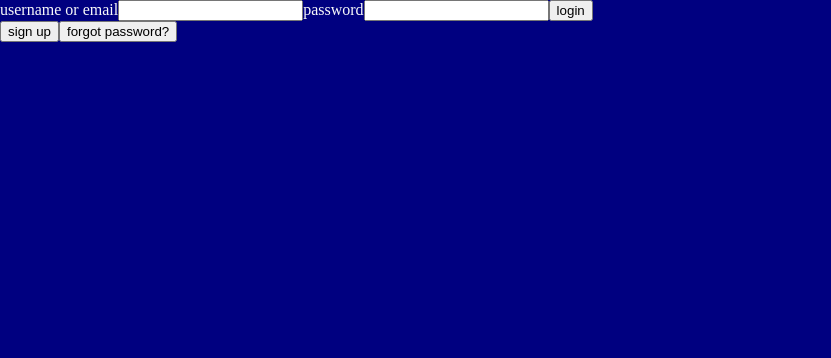
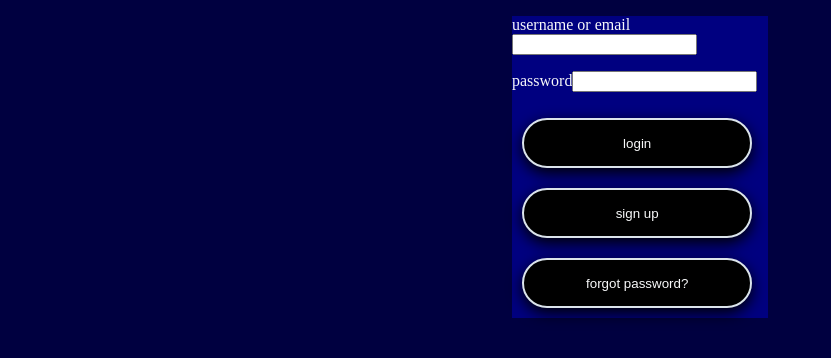
Before and after one commit to entrezunfredici/openBlogProject, an Angular app in the folder openBlogFront/: page /users in a window 1280 px wide. Shown: the top 358 px of the page, without its empty margins (0-831 px from the left). Built offline with nearby package versions, Linux system fonts and the light colour scheme.

Commit message:
[IMP] forms

```diff
--- a/openBlogFront/src/app/users/change-password-form/change-password-form.component.html
+++ b/openBlogFront/src/app/users/change-password-form/change-password-form.component.html
@@ -1,11 +1,17 @@
-<div id="form-section">
-    <form id="change-password-form" (ngSubmit)="onSubmit()">
+<div class="form_section">
+    <form id="change_password_form" (ngSubmit)="onSubmit()">
+        <p>
             <label for="email">email</label>
             <input type="text" name="email" [(ngModel)]="email" required/>
+        </p>
+        <p>
             <label for="password">password</label>
             <input type="password" id="password" name="password" [(ngModel)]="password" required/>
+        </p>
+        <p>
             <label for="confirmPassword">confirm password</label>
             <input type="password" id="confirmPassword" name="confirmPassword" [(ngModel)]="confirmPassword" required/>
-        <button class="" type="submit">send</button>
+        </p>
+        <button class="menu_button" type="submit">send</button>
     </form>
 </div>
--- a/openBlogFront/src/app/users/change-password-form/change-password-form.component.scss
+++ b/openBlogFront/src/app/users/change-password-form/change-password-form.component.scss
@@ -0,0 +1 @@
+@import '../users.component.scss'
--- a/openBlogFront/src/app/users/log-in-form/log-in-form.component.html
+++ b/openBlogFront/src/app/users/log-in-form/log-in-form.component.html
@@ -1,11 +1,15 @@
-<div id="form-section">
-    <form id="log-in-form" (ngSubmit)="onSubmit()">
-        <label>username or email</label>
-        <input type="text" name="usernameOrEmail" [(ngModel)]="usernameOrEmail" required/>
-        <label>password</label>
-        <input type="password" id="password" name="password" [(ngModel)]="password" required/>
-        <button class="" type="submit">login</button>
+<div class="form_section">
+    <form id="log_in_form" (ngSubmit)="onSubmit()">
+        <p>
+            <label>username or email</label>
+            <input type="text" name="usernameOrEmail" [(ngModel)]="usernameOrEmail" required/>
+        </p>
+        <p>
+            <label>password</label>
+            <input type="password" id="password" name="password" [(ngModel)]="password" required/>
+        </p>
+        <button class="menu_button"  type="submit">login</button>
     </form>
-    <button class="" (clic)="navigateToRegister()">sign up</button>
-    <button class="" (clic)="navigateToChangePassword()">forgot password?</button>
+    <button class="menu_button" (clic)="navigateToRegister()">sign up</button>
+    <button class="menu_button" (clic)="navigateToChangePassword()">forgot password?</button>
 </div>
--- a/openBlogFront/src/app/users/log-in-form/log-in-form.component.scss
+++ b/openBlogFront/src/app/users/log-in-form/log-in-form.component.scss
@@ -0,0 +1 @@
+@import '../users.component.scss'
--- a/openBlogFront/src/app/users/register-form/register-form.component.html
+++ b/openBlogFront/src/app/users/register-form/register-form.component.html
@@ -1,12 +1,18 @@
-<div id="form-section">
-    <form id="register-form" (ngSubmit)="register()">
+<div class="form_section">
+    <form id="register_form" (ngSubmit)="register()">
+        <p>
             <label>username</label>
             <input type="text" name="username" [(ngModel)]="username" required/>
+        </p>
+        <p>
             <label>email</label>
             <input type="text" name="username" [(ngModel)]="username" required/>
+        </p>
+        <p>
             <label>password</label>
             <input type="password" id="password" name="password" [(ngModel)]="password" required/>
-        <button class="" type="submit">sign up</button>
+        </p>
+        <button class="menu_button" type="submit">sign up</button>
     </form>
-    <button class="" (clic)="navigateToLogin()">login</button>
+    <button class="menu_button" (clic)="navigateToLogin()">login</button>
 </div>
--- a/openBlogFront/src/app/users/register-form/register-form.component.scss
+++ b/openBlogFront/src/app/users/register-form/register-form.component.scss
@@ -0,0 +1 @@
+@import '../users.component.scss'
--- a/openBlogFront/src/app/users/register-form/register-form.component.ts
+++ b/openBlogFront/src/app/users/register-form/register-form.component.ts
@@ -1,5 +1,7 @@
 import { Component } from '@angular/core';
 import { Router } from '@angular/router';
+import { UsersService } from '../../services/users.service';
+import { Users } from '../../model/users.model'
 
 @Component({
   selector: 'app-register-form',
@@ -7,12 +9,30 @@ import { Router } from '@angular/router';
   styleUrl: './register-form.component.scss'
 })
 export class RegisterFormComponent {
-  constructor(private router: Router) { }
+  constructor(private router: Router, private UserService :UsersService) { }
   username: string = '';
   email: string = '';
   password: string = '';
-
+  newUser: Users = {
+    id: 0,
+    username: this.username,
+    userPhoto: "",
+    email: this.email,
+    password: this.password,
+    nbPosts: 0,
+    followers: 0,
+    description: 0,
+    role: "user"
+  }
   register() {
+    this.UserService.register(this.newUser).subscribe({
+      next: (users) => {
+        console.log(users)
+      },
+      error: (error) => {
+        console.error('error creating user:', error);
+      }
+    });
     console.log('Username', this.username);
     console.log('Password', this.password);
   }
--- a/openBlogFront/src/app/users/users.component.scss
+++ b/openBlogFront/src/app/users/users.component.scss
@@ -0,0 +1,11 @@
+@import '../../colors.scss';
+@import '../../styles.scss';
+
+.form_section{
+    width:20%;
+    margin-left:auto;
+    margin-right:auto;
+    margin-top:auto;
+    margin-bottom:auto;
+    background-color:$defaultFormColor;
+}
--- a/openBlogFront/src/app/users/users.component.ts
+++ b/openBlogFront/src/app/users/users.component.ts
@@ -1,4 +1,5 @@
 import { Component } from '@angular/core';
+import { UsersService } from '../services/users.service';
 
 @Component({
   selector: 'app-users',
--- a/openBlogFront/src/colors.scss
+++ b/openBlogFront/src/colors.scss
@@ -1,7 +1,8 @@
 
 //classical colors
 $blue: #007bff;
-$darkBlue: #000080;
+$darkBlue: #000040;
+$navyBlue: #000080;
 $red: #dc3545;
 $green: #28a745;
 $yellow: #ffc107;
@@ -37,6 +38,7 @@ $defaultMainBkgd:$darkBlue;
 $defaultNavBarBkgd:$charcoalGray;
 $defaultBorderColor:$chromeGray;
 $defaultShadow:$black;
+$defaultFormColor:$navyBlue;
 
 //color litsts
 $borderColorsList: $chromeGray, $gray, $darkGray, $charcoalGray, $darkBlue, $blue, $green, $teal, $cyan;
```
Lines whose indentation alone changed are shown as unchanged.
